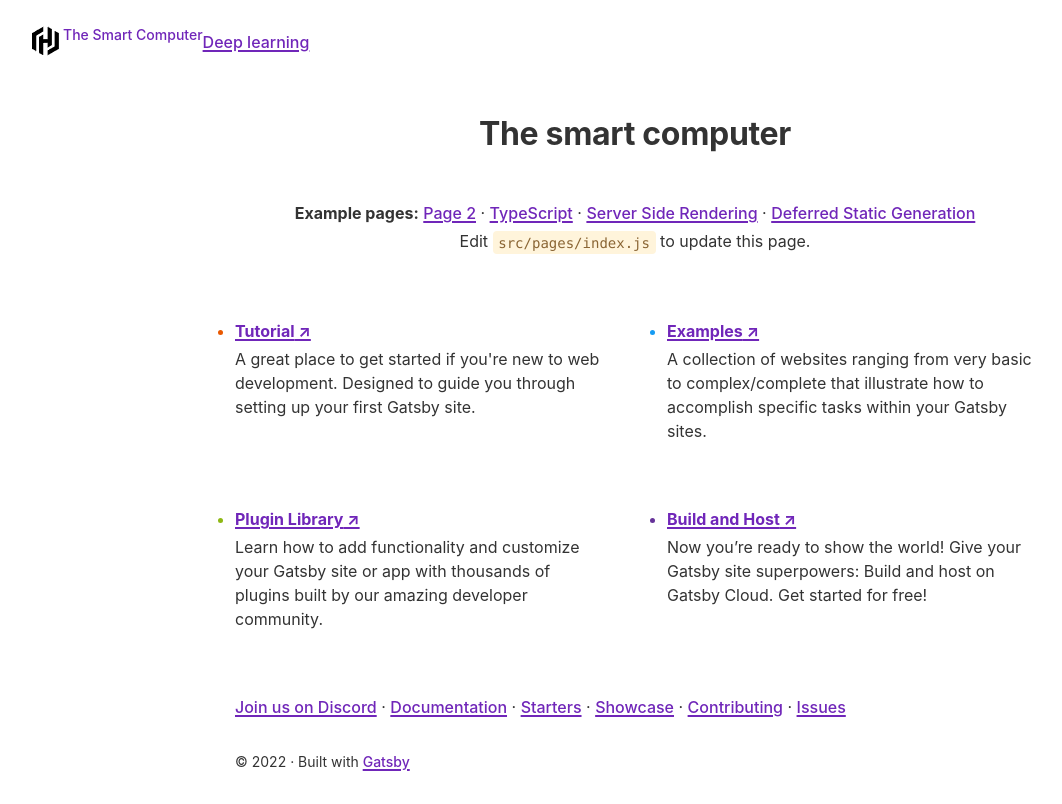
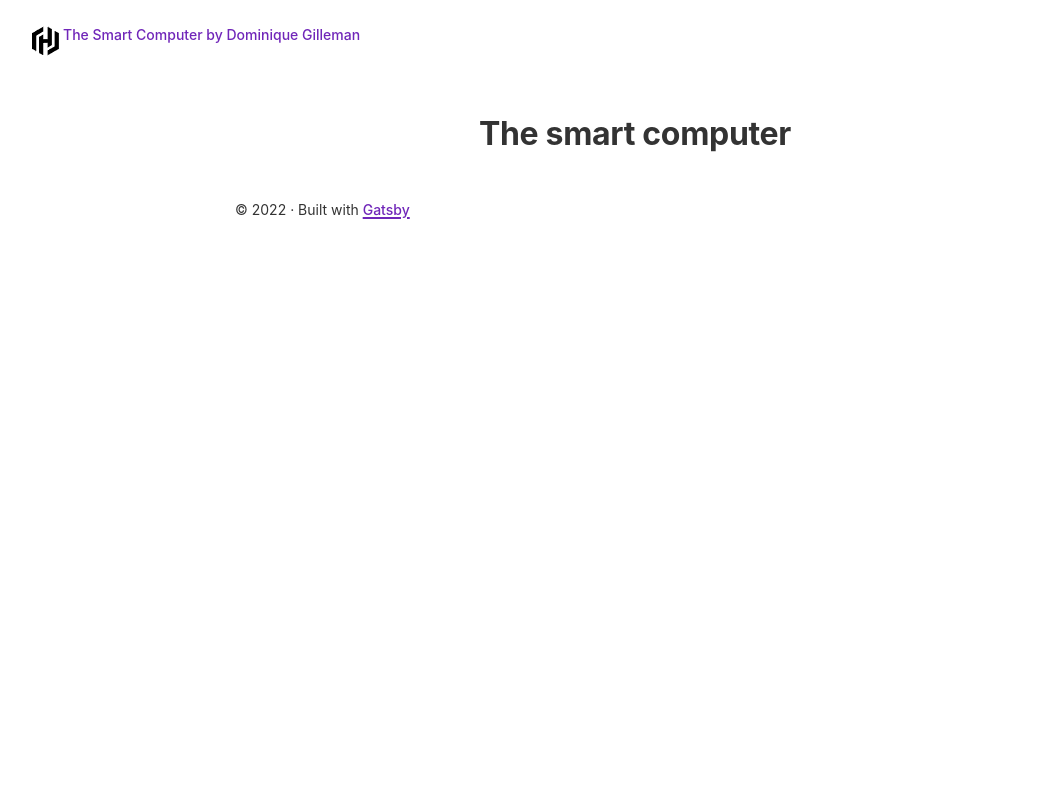
Before and after one commit to Arghz-dotcom/TheSmartComputer, a Gatsby site: page / in a window 1280 px wide. Shown: the whole page, without its empty margins (5-1067 px from the left). Built offline with nearby package versions, Linux system fonts and the light colour scheme; Gatsby itself is replaced by a stand-in of ours.

Commit message:
clean website

```diff
--- a/src/components/header.js
+++ b/src/components/header.js
@@ -20,13 +20,10 @@ const Header = ({ siteTitle }) => (
       }}
     >
       <StaticImage
-        alt="Clifford, a reddish-brown pitbull, dozing in a bean bag chair"
+        alt="the smart computer icon"
         src="../images/the-smart-computer-icon.png"
       />
-      {"The Smart Computer"}
-    </Link>
-    <Link>
-      Deep learning
+      {"The Smart Computer by Dominique Gilleman"}
     </Link>
   </header>
 )
--- a/src/pages/index.js
+++ b/src/pages/index.js
@@ -1,71 +1,9 @@
 import * as React from "react"
-import { Link } from "gatsby"
-import { StaticImage } from "gatsby-plugin-image"
 
 import Layout from "../components/layout"
 import Seo from "../components/seo"
 import * as styles from "../components/index.module.css"
 
-const links = [
-  {
-    text: "Tutorial",
-    url: "https://www.gatsbyjs.com/docs/tutorial",
-    description:
-      "A great place to get started if you're new to web development. Designed to guide you through setting up your first Gatsby site.",
-  },
-  {
-    text: "Examples",
-    url: "https://github.com/gatsbyjs/gatsby/tree/master/examples",
-    description:
-      "A collection of websites ranging from very basic to complex/complete that illustrate how to accomplish specific tasks within your Gatsby sites.",
-  },
-  {
-    text: "Plugin Library",
-    url: "https://www.gatsbyjs.com/plugins",
-    description:
-      "Learn how to add functionality and customize your Gatsby site or app with thousands of plugins built by our amazing developer community.",
-  },
-  {
-    text: "Build and Host",
-    url: "https://www.gatsbyjs.com/cloud",
-    description:
-      "Now you’re ready to show the world! Give your Gatsby site superpowers: Build and host on Gatsby Cloud. Get started for free!",
-  },
-]
-
-const samplePageLinks = [
-  {
-    text: "Page 2",
-    url: "page-2",
-    badge: false,
-    description:
-      "A simple example of linking to another page within a Gatsby site",
-  },
-  { text: "TypeScript", url: "using-typescript" },
-  { text: "Server Side Rendering", url: "using-ssr" },
-  { text: "Deferred Static Generation", url: "using-dsg" },
-]
-
-const moreLinks = [
-  { text: "Join us on Discord", url: "https://gatsby.dev/discord" },
-  {
-    text: "Documentation",
-    url: "https://gatsbyjs.com/docs/",
-  },
-  {
-    text: "Starters",
-    url: "https://gatsbyjs.com/starters/",
-  },
-  {
-    text: "Showcase",
-    url: "https://gatsbyjs.com/showcase/",
-  },
-  {
-    text: "Contributing",
-    url: "https://www.gatsbyjs.com/contributing/",
-  },
-  { text: "Issues", url: "https://github.com/gatsbyjs/gatsby/issues" },
-]
 
 const utmParameters = `?utm_source=starter&utm_medium=start-page&utm_campaign=default-starter`
 
@@ -76,37 +14,7 @@ const IndexPage = () => (
       <h1>
         The smart computer
       </h1>
-      <p className={styles.intro}>
-        <b>Example pages:</b>{" "}
-        {samplePageLinks.map((link, i) => (
-          <React.Fragment key={link.url}>
-            <Link to={link.url}>{link.text}</Link>
-            {i !== samplePageLinks.length - 1 && <> · </>}
-          </React.Fragment>
-        ))}
-        <br />
-        Edit <code>src/pages/index.js</code> to update this page.
-      </p>
     </div>
-    <ul className={styles.list}>
-      {links.map(link => (
-        <li key={link.url} className={styles.listItem}>
-          <a
-            className={styles.listItemLink}
-            href={`${link.url}${utmParameters}`}
-          >
-            {link.text} ↗
-          </a>
-          <p className={styles.listItemDescription}>{link.description}</p>
-        </li>
-      ))}
-    </ul>
-    {moreLinks.map((link, i) => (
-      <React.Fragment key={link.url}>
-        <a href={`${link.url}${utmParameters}`}>{link.text}</a>
-        {i !== moreLinks.length - 1 && <> · </>}
-      </React.Fragment>
-    ))}
   </Layout>
 )
 
```
